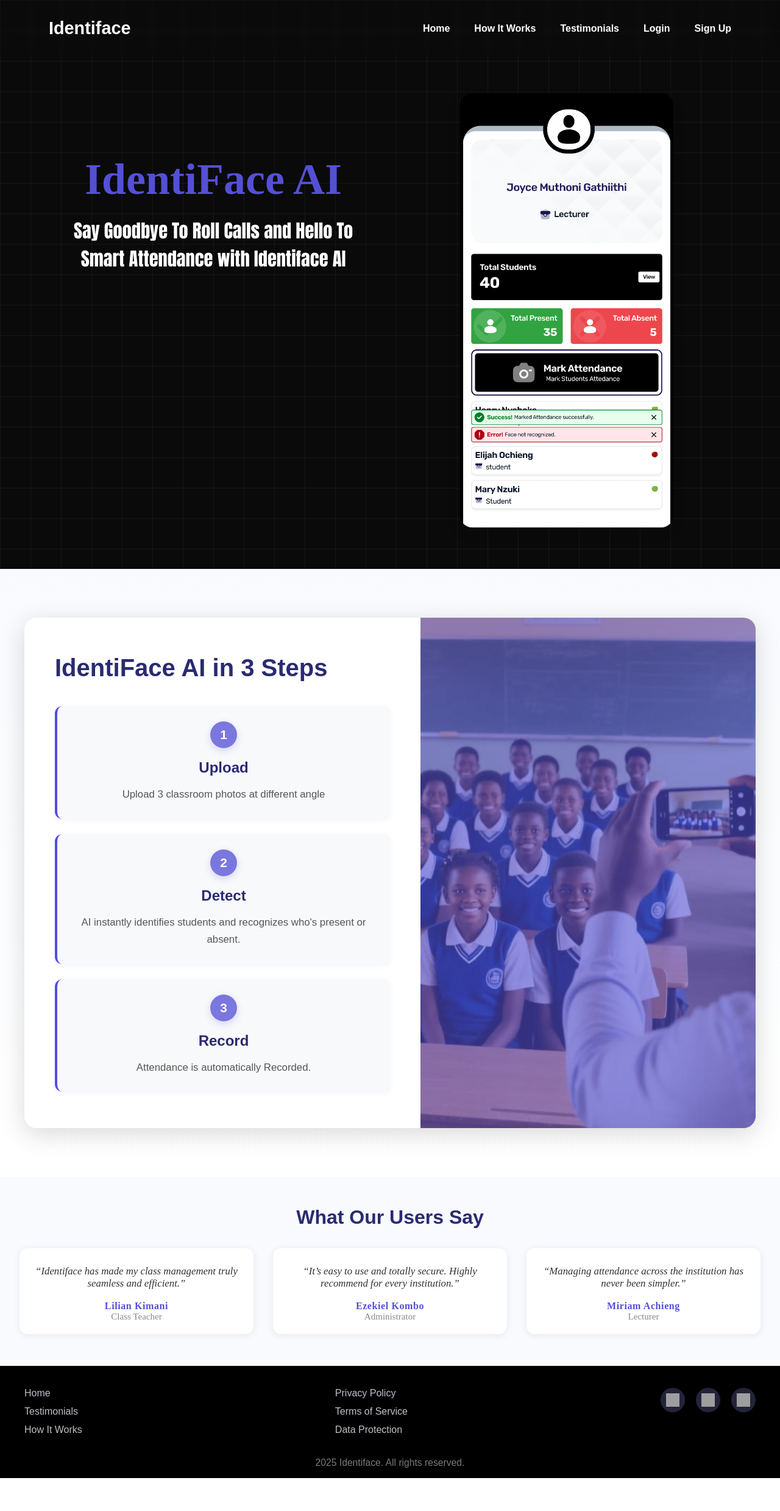
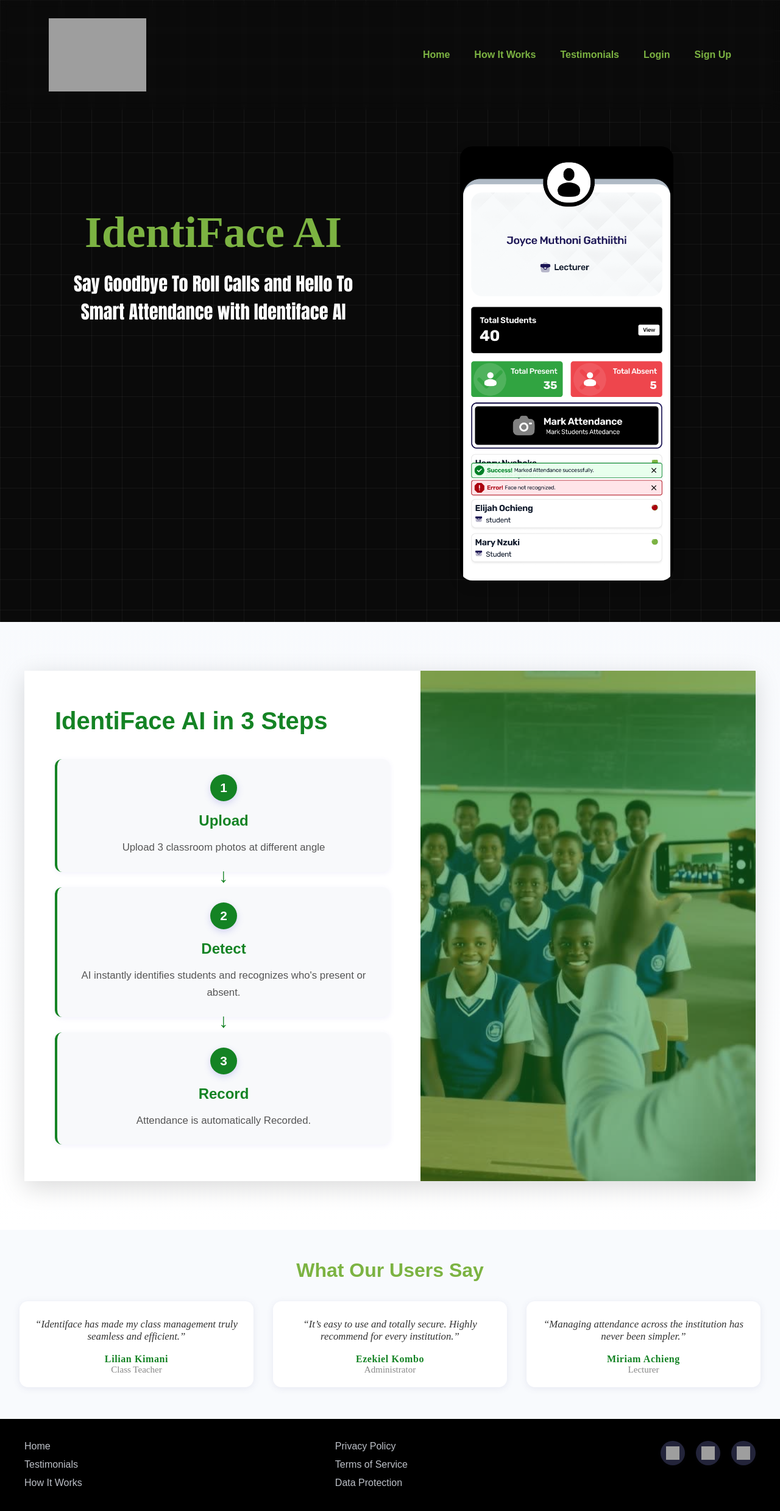
Before and after one commit to MuthoniGathiithi/identiface, a Django app: page / in a window 1280 px wide. Shown: the top 2478 px of the page at 61% size. Before the commit the page ends 2424 px from the top, so only its background shows below. Run offline with Django 5.2, Linux system fonts and the light colour scheme; grey boxes are pictures that could not be loaded.

Commit message:
change landing page ui

```diff
--- a/face_recognition/templates/face_recognition/landing_page.html
+++ b/face_recognition/templates/face_recognition/landing_page.html
@@ -5,17 +5,8 @@
     <meta charset="UTF-8">
     <meta name="viewport" content="width=device-width, initial-scale=1.0">
     <title>Identiface Landing Page</title>
+
 <style>
-
-
-
-
-
-
-
-
-
-
 /* Main Background - Tech Grid (FADED) */
 .landing-background {
     background: #0a0a0a;
@@ -76,6 +67,13 @@ body {
 
 }
 
+.logo img {
+    height: 120px;
+    width: auto;
+    display: flex;
+    margin-right: 20px;
+}
+
 .logo h1 {
     color: white;
     font-size: 1.8rem;
@@ -86,8 +84,7 @@ body {
     justify-content:space-between;
     align-items: center;
     padding: 15px 40px;
-    margin  :   auto;
-    max-width: 1200px;
+    max-width: 1400px;
 
 
 }
@@ -103,7 +100,7 @@ body {
 }
 .navbar ul li a {
     text-decoration: none;
-    color: white;
+    color:  #7CB342;
     font-weight: 500;
     transition: color 0.3s ease;
 
@@ -186,7 +183,7 @@ body {
 
 .hero-text h1 {
   font-size: 4.5rem;
-  color: #5450d6;
+  color: #7CB342;
 
   font-weight: 1200;
   margin-bottom: 20px;
@@ -198,7 +195,7 @@ body {
   color: white;
   line-height: 1.5;
   margin-bottom: 30px;
-  font-family:Impact, Haettenschweiler, 'Arial Narrow Bold', sans-serif;
+  font-family:Impact, Haettenschweiler, 'Arial Narrow Bold';
 
 }
 
@@ -245,7 +242,7 @@ background: #f8fafd;
 .testimonials h2 {
   font-size: 2rem;
   font-weight: 700;
-  color: #2a2a72;
+  color:  #7CB342;
   margin-bottom: 32px;
   font-family: 'Poppins', sans-serif;
 }
@@ -274,7 +271,8 @@ background: #f8fafd;
 .testimonial-name {
   display: block;
   font-weight: 600;
-  color: #5450d6;
+  color:#148324;
+
   letter-spacing: 0.6px;
   margin-bottom: 0px;
 }
@@ -309,7 +307,8 @@ background: #f8fafd;
 }
 
 .social-icon-bg:hover {
-  background: #5450d6; /* or the actual brand color! */
+
+  background: #148324; /* or the actual brand color! */
 }
 
 .footer-social a {
@@ -358,10 +357,10 @@ background: #f8fafd;
 .how-it-works-container {
   display: flex;
   gap: 0;
-  max-width: 1400px;
+  max-width: 2000px;
   margin: 0 auto;
   align-items: stretch;
-  border-radius: 20px;
+  border-radius: 1px;
   overflow: hidden;
   box-shadow: 0 10px 40px rgba(0, 0, 0, 0.15);
 }
@@ -379,7 +378,7 @@ background: #f8fafd;
 .how-it-works h2 {
   font-size: 2.5rem;
   font-weight: 700;
-  color: #2a2a72;
+  color:#148324;
   text-align: left;
   margin-bottom: 40px;
   position: relative;
@@ -389,7 +388,7 @@ background: #f8fafd;
 .steps {
   display: flex;
   flex-direction: column;
-  gap: 25px;
+  gap: 0;
   z-index: 1;
 }
 
@@ -399,13 +398,30 @@ background: #f8fafd;
   padding: 25px 30px;
   box-shadow: 0 2px 8px rgba(84, 80, 214, 0.08);
   position: relative;
-  border-left: 4px solid #5450d6;
+  border-left: 4px solid #148324;
+  margin-bottom: 25px;
+}
+
+.step:not(:last-child)::after {
+  content: '↓';
+  position: absolute;
+  bottom: -25px;
+  left: 50%;
+  transform: translateX(-50%);
+  font-size: 2rem;
+  color: #148324;
+  font-weight: 300;
+  z-index: 2;
+}
+
+.step:last-child {
+  margin-bottom: 0;
 }
 
 .step h3 {
   font-size: 1.5rem;
   font-weight: 600;
-  color: #2a2a72;
+  color:#148324;
   margin-bottom: 16px;
   text-transform: capitalize;
   position: relative;
@@ -436,6 +452,8 @@ background: #f8fafd;
   height: 100%;
   object-fit: cover;
   display: block;
+  position: relative;
+  z-index: 0;
 }
 
 .image-overlay {
@@ -444,7 +462,7 @@ background: #f8fafd;
   left: 0;
   right: 0;
   bottom: 0;
-  background: rgba(84, 80, 214, 0.6);
+  background: rgba(20, 131, 36, 0.5);
   z-index: 1;
   pointer-events: none;
 }
@@ -496,7 +514,7 @@ background: #f8fafd;
   margin-bottom: 18px;
   width: 44px;
   height: 44px;
-  background: #5450d6c2;
+  background:#148324;
   color: #fff;
   font-size: 1.3rem;
   font-weight: 700;
@@ -627,7 +645,7 @@ background: #f8fafd;
     <header class="header">
         <div class="container">
             <div class="logo">
-                <h1>Identiface</h1>
+                <img src="{% static 'face_recognition/images/logo.png' %}" alt="">
             </div>
 
             <nav class="navbar">
```
